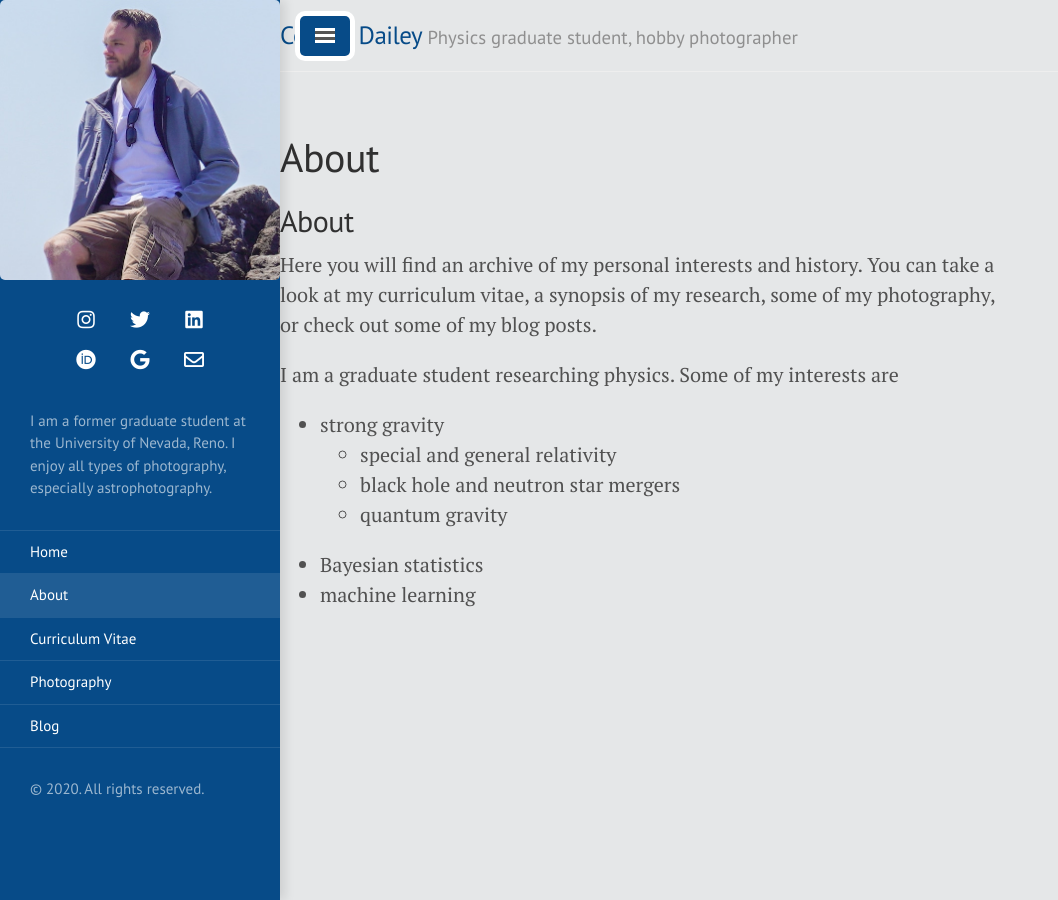
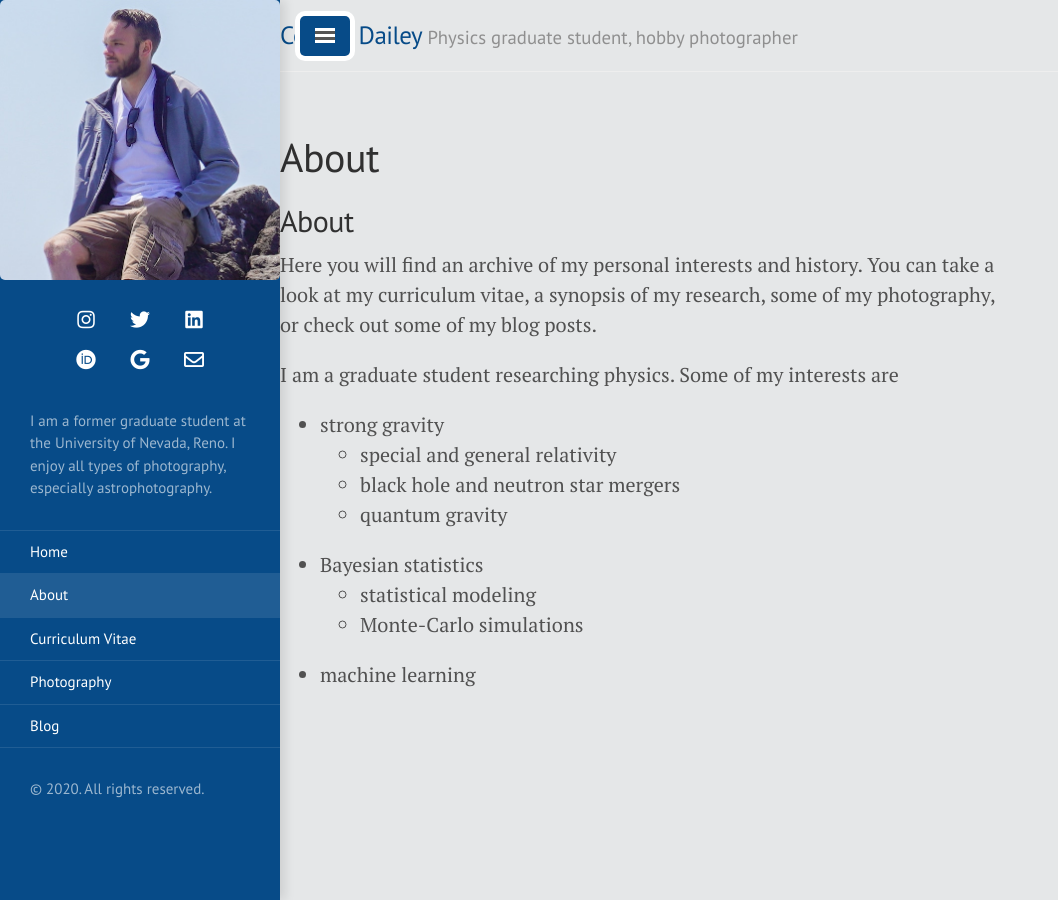
Before and after one commit to TakeTwiceDailey/TakeTwiceDailey.github.io, a Jekyll site: the page built from about.md, in a window 1280 px wide. Shown: the whole page, without its empty margins (0-1058 px from the left). Built offline with Jekyll 4.4.1, drawn with Linux system fonts in a browser that asks for light colours; nearby versions of some CDN libraries.

Commit message:
more about

```diff
--- a/about.md
+++ b/about.md
@@ -13,4 +13,6 @@ I am a graduate student researching physics. Some of my interests are
   * black hole and neutron star mergers
   * quantum gravity
 * Bayesian statistics
+  * statistical modeling
+  * Monte-Carlo simulations
 * machine learning
```
